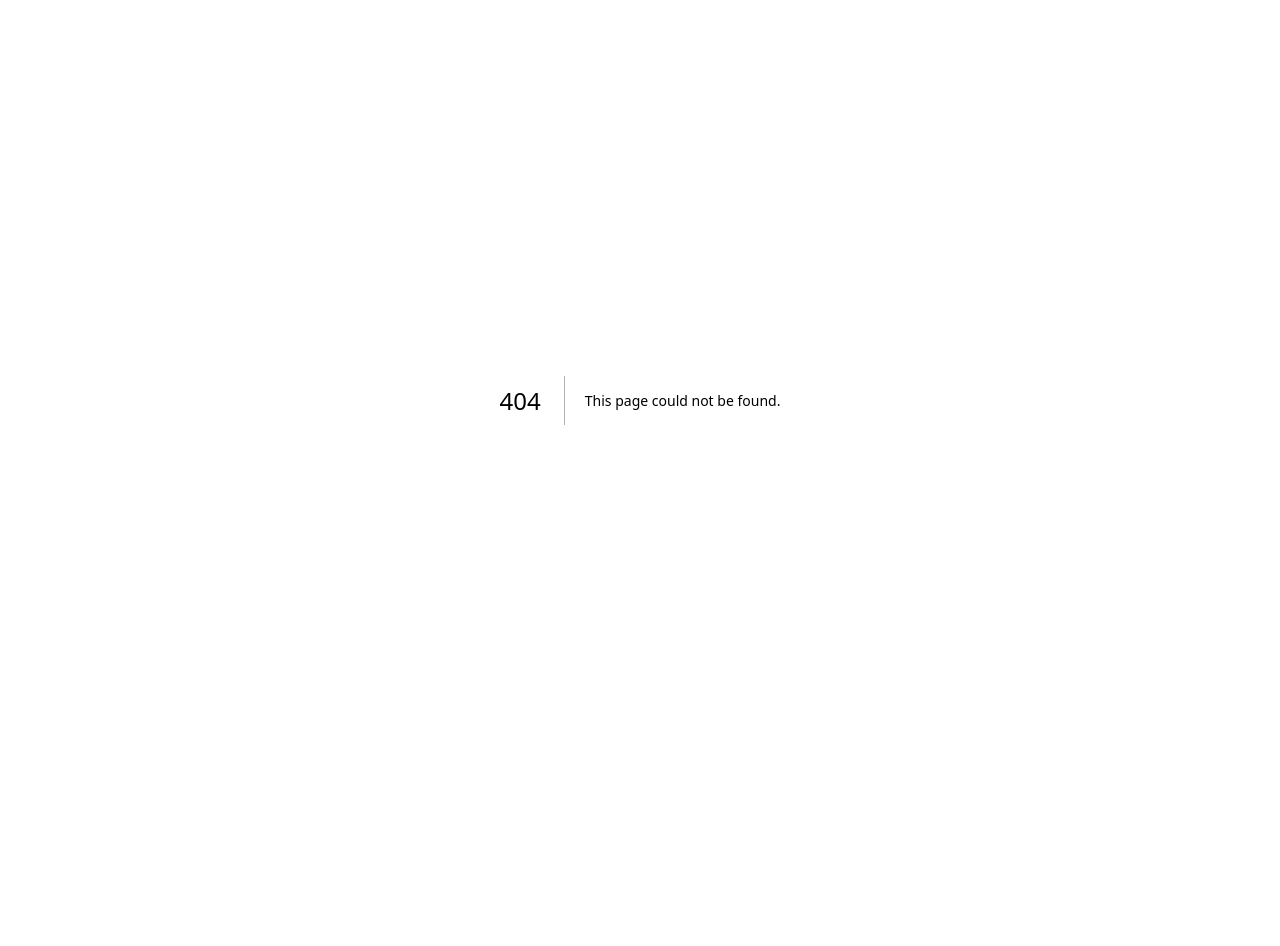
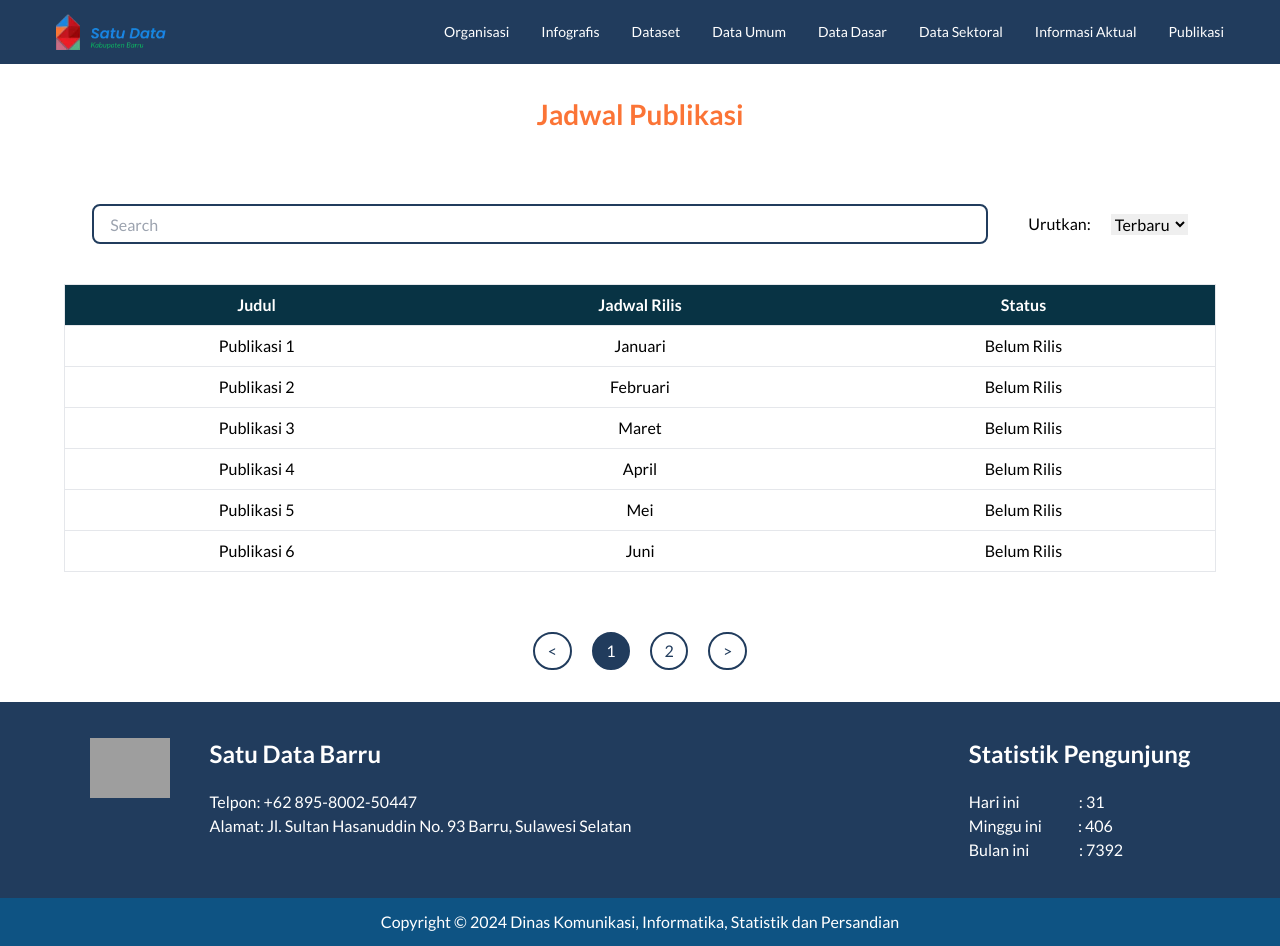
Before and after one commit to Tim-KP-SatuData-Barru/SatuData-Barru, a Next.js app: page /jadwal-publikasi in a window 1280 px wide. Before the commit this address had no page. Before the commit the page ends 800 px from the top, so only its background shows below. Built offline with nearby package versions, Linux system fonts and the light colour scheme; grey boxes are pictures that could not be loaded.

Commit message:
feat: added jadwal publikasi page

```diff
--- /dev/null
+++ b/app/jadwal-publikasi/page.tsx
@@ -0,0 +1,72 @@
+"use client";
+import Navbar from '../components/navbar';
+import Footer from '../components/footer';
+import SearchBar from '../components/searchBar';
+import PageButton from '../components/pageButton';
+import { useState } from 'react';
+
+const mockDataPublikasi = [
+  { judul: "Publikasi 1", jadwal_rilis: "Januari", status: "Belum Rilis" },
+  { judul: "Publikasi 2", jadwal_rilis: "Februari", status: "Belum Rilis" },
+  { judul: "Publikasi 3", jadwal_rilis: "Maret", status: "Belum Rilis" },
+  { judul: "Publikasi 4", jadwal_rilis: "April", status: "Belum Rilis" },
+  { judul: "Publikasi 5", jadwal_rilis: "Mei", status: "Belum Rilis" },
+  { judul: "Publikasi 6", jadwal_rilis: "Juni", status: "Belum Rilis" },
+  { judul: "Publikasi 7", jadwal_rilis: "Juli", status: "Belum Rilis" },
+  { judul: "Publikasi 8", jadwal_rilis: "Agustus", status: "Belum Rilis" },
+  { judul: "Publikasi 9", jadwal_rilis: "September", status: "Belum Rilis" },
+  { judul: "Publikasi 10", jadwal_rilis: "Oktober", status: "Belum Rilis" },
+  { judul: "Publikasi 11", jadwal_rilis: "November", status: "Belum Rilis" },
+  { judul: "Publikasi 12", jadwal_rilis: "Desember", status: "Belum Rilis" },
+];
+
+export default function JadwalPublikasi() {
+  const [currentPage, setCurrentPage] = useState(1);
+  const itemsPerPage = 6;
+  const totalPages = Math.ceil(mockDataPublikasi.length / itemsPerPage);
+
+  const startIndex = (currentPage - 1) * itemsPerPage;
+  const endIndex = Math.min(startIndex + itemsPerPage, mockDataPublikasi.length);
+
+  const itemsForPage = mockDataPublikasi.slice(startIndex, endIndex);
+
+  const handlePageChange = (pageNumber: number) => {
+    setCurrentPage(pageNumber);
+  };
+
+  return (
+    <main>
+      <Navbar />
+      <h1 className="py-8 w-full text-center text-orange text-heading-m font-bold">
+        {"Jadwal Publikasi"}
+      </h1>
+      <SearchBar />
+      <section className="flex flex-wrap gap-6 mb-5 p-[5vh] justify-center">
+        <table className="min-w-[90vw] bg-white border border-gray-200 rounded-md table-fixed">
+          <thead className="bg-cyan-950 text-white">
+            <tr>
+              <th className="px-4 py-2 border-b text-center w-1/3">Judul</th>
+              <th className="px-4 py-2 border-b text-center w-1/3">Jadwal Rilis</th>
+              <th className="px-4 py-2 border-b text-center w-1/3">Status</th>
+            </tr>
+          </thead>
+          <tbody>
+            {itemsForPage.map((data, id) => (
+              <tr key={id} className="hover:bg-gray-100">
+                <td className="px-4 py-2 border-b text-center align-middle">{data.judul}</td>
+                <td className="px-4 py-2 border-b text-center align-middle">{data.jadwal_rilis}</td>
+                <td className="px-4 py-2 border-b text-center align-middle">{data.status}</td>
+              </tr>
+            ))}
+          </tbody>
+        </table>
+      </section>
+      <PageButton
+        currentPage={currentPage}
+        totalPages={totalPages}
+        onPageChange={handlePageChange}
+      />
+      <Footer />
+    </main>
+  );
+}
```
